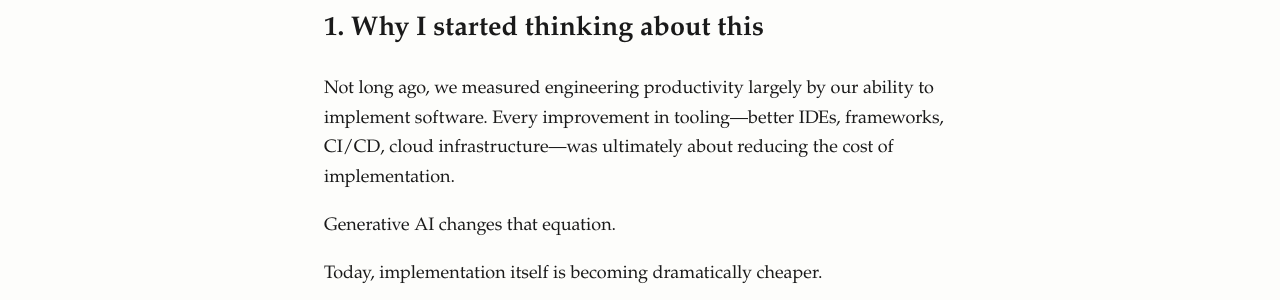
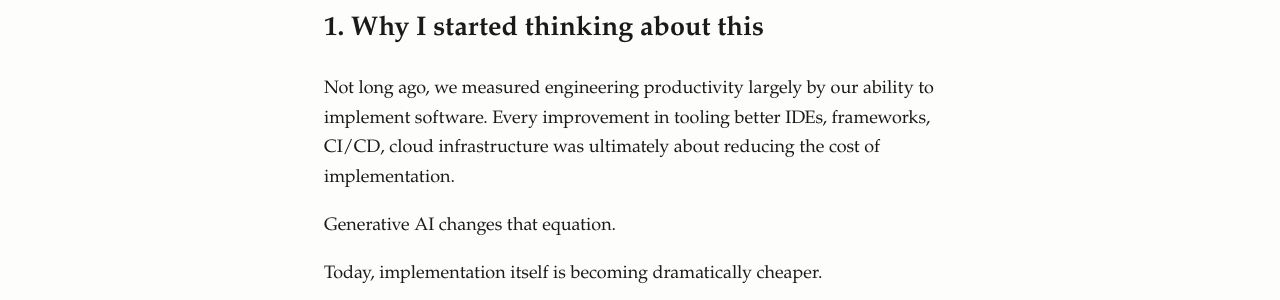
Before and after one commit to rajithashenoy-experiments/rajithashenoy-experiments.github.io, a Jekyll site: the page built from _posts/2026-07-07-Rethinking Software Development AIs Impact on Implementation and Decision Quality.md, in a window 1280 px wide and 900 px high. Shown: the part 464-764 px from the top of the window. Built offline with Jekyll 4.4.1, drawn with Linux system fonts in a browser that asks for light colours.

Commit message:
Removing the uncessaary characters

```diff
--- a/_posts/2026-07-07-Rethinking Software Development AIs Impact on Implementation and Decision Quality.md
+++ b/_posts/2026-07-07-Rethinking Software Development AIs Impact on Implementation and Decision Quality.md
@@ -11,7 +11,7 @@ date: 2026-07-07
 
 ## 1. Why I started thinking about this
 
-Not long ago, we measured engineering productivity largely by our ability to implement software. Every improvement in tooling—better IDEs, frameworks, CI/CD, cloud infrastructure—was ultimately about reducing the cost of implementation.
+Not long ago, we measured engineering productivity largely by our ability to implement software. Every improvement in tooling better IDEs, frameworks, CI/CD, cloud infrastructure was ultimately about reducing the cost of implementation.
 
 Generative AI changes that equation.
 
```
